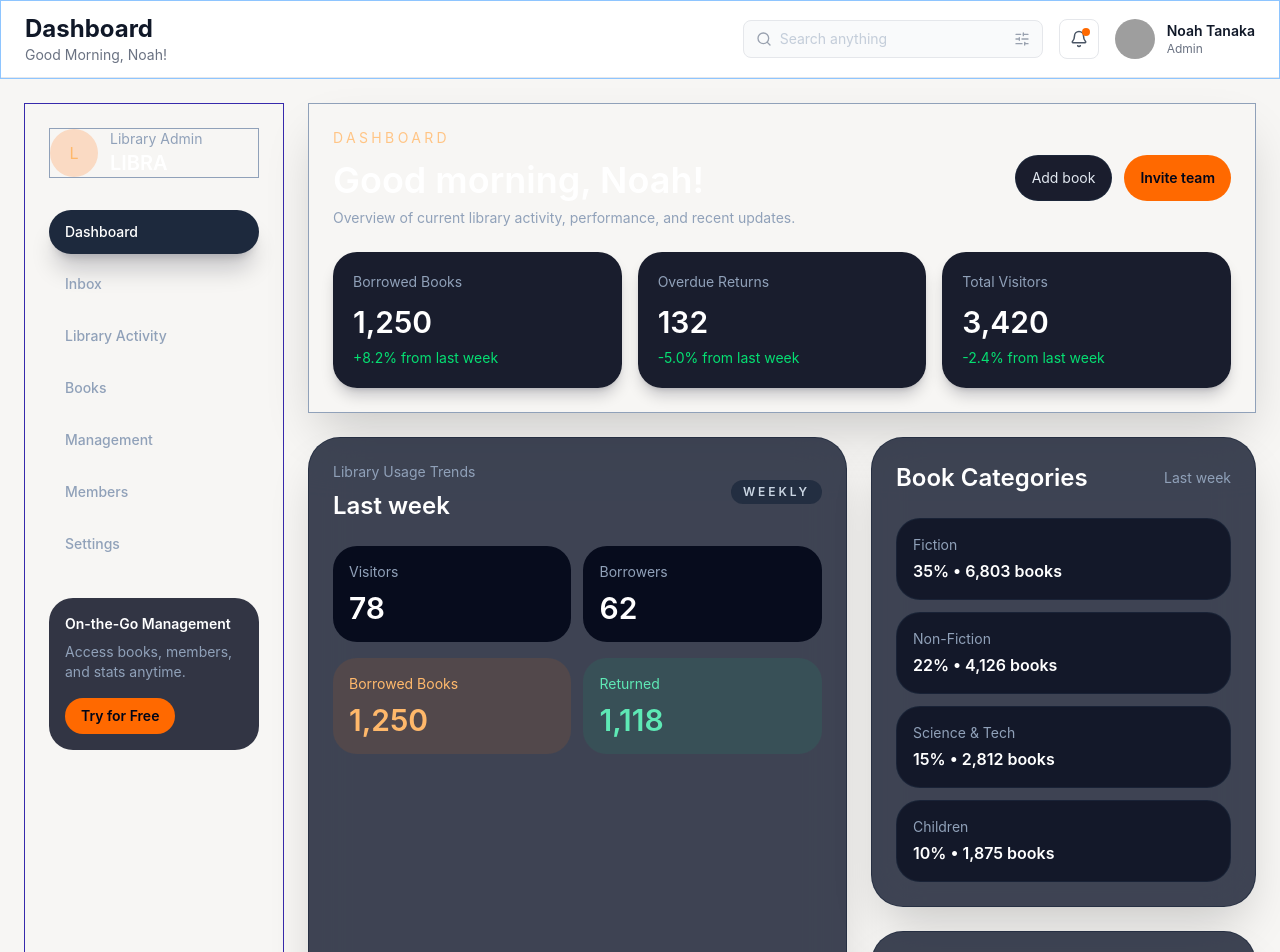
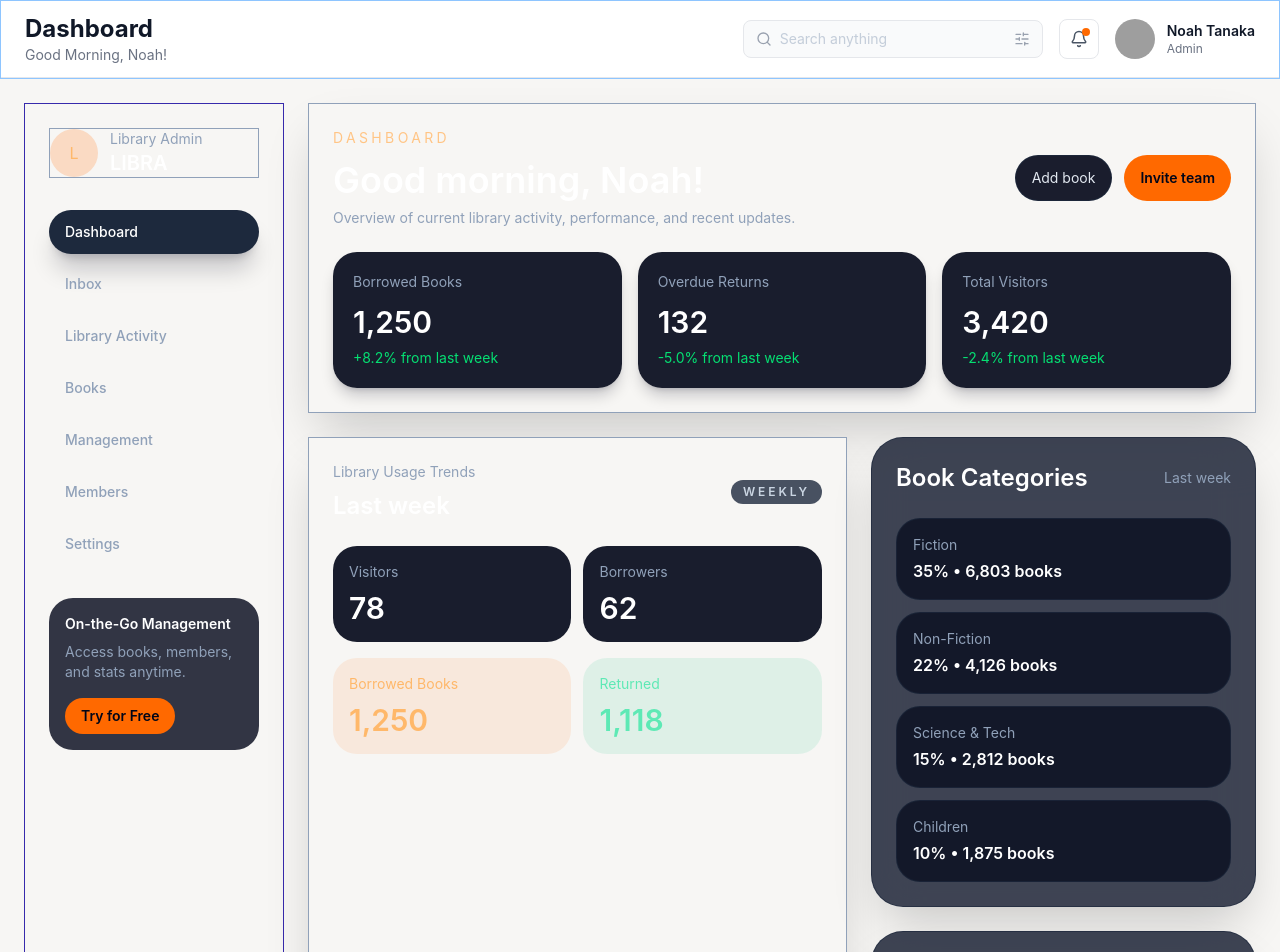
Before and after one commit to system-Barinda/LIBRA, a React (Vite) app: page / in a window 1280 px wide. Shown: the top 952 px of the page. Built offline with nearby package versions, Linux system fonts and the light colour scheme; grey boxes are pictures that could not be loaded.

Commit message:
Update OverviewCards

```diff
--- a/src/components/OverviewCards.tsx
+++ b/src/components/OverviewCards.tsx
@@ -8,7 +8,7 @@ const categories = [
 export default function OverviewCards() {
   return (
     <section className="grid gap-6 xl:grid-cols-[1.4fr_1fr]">
-      <div className="rounded-[32px] border border-slate-800/70 bg-slate-900/80 p-6 shadow-2xl/20 backdrop-blur-xl">
+      <div className="border bg-[#F7F6F4] p-6 shadow-2xl/20 backdrop-blur-xl">
         <div className="flex items-center justify-between gap-4">
           <div>
             <p className="text-sm text-slate-400">Library Usage Trends</p>
```
